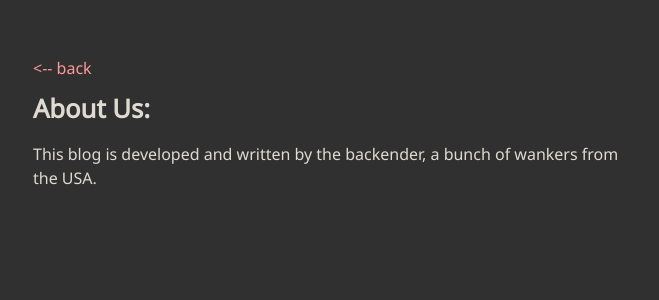
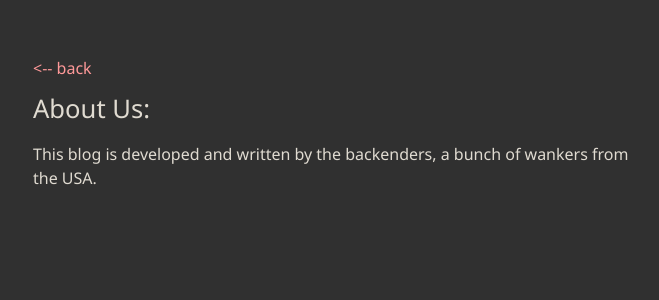
Before and after one commit to blackdoor/blog, a Jekyll site: the page built from about/index.md, in a window 1280 px wide. Shown: the top 300 px of the page, without its empty margins (307-966 px from the left). Built offline with Jekyll 4.4.1, drawn with Linux system fonts in a browser that asks for light colours.

Commit message:
Added backenders.yml

```diff
--- a/about/index.md
+++ b/about/index.md
@@ -2,4 +2,16 @@
 layout: about
 ---
 
-This blog is developed and written by the backender, a bunch of wankers from the USA.
+This blog is developed and written by the backenders, a bunch of wankers from the USA.
+
+<ul>
+{% for member in site.data.backenders %}
+  <li>
+    <h1>{{ member.name }}</h1>
+    <p>{{ member.bio }}</p>
+    {% for weblink in member.websites %}
+    	<a href="{{ weblink.url }}">{{ weblink.name }}</a>
+    {% endfor %}
+  </li>
+{% endfor %}
+</ul>
--- a/assets/css/main.scss
+++ b/assets/css/main.scss
@@ -227,7 +227,7 @@
 .about {
     &__title {
         font-size: 1.6em;
-        font-weight: 700;
+        font-weight: 500;
         margin-top: 20px;
         margin-bottom: 10px;
     }
@@ -235,7 +235,6 @@
         margin-top: 20px;
         h1 {
             font-size: 1.2em;
-            font-style: italic;
             margin-top: 30px;
             margin-bottom: 5px;
         }
@@ -244,5 +243,8 @@
             line-height: 150%;
             margin-bottom: 10px;
         }
+        a {
+            padding-right: 10px;
+        }
     }
 }
```
